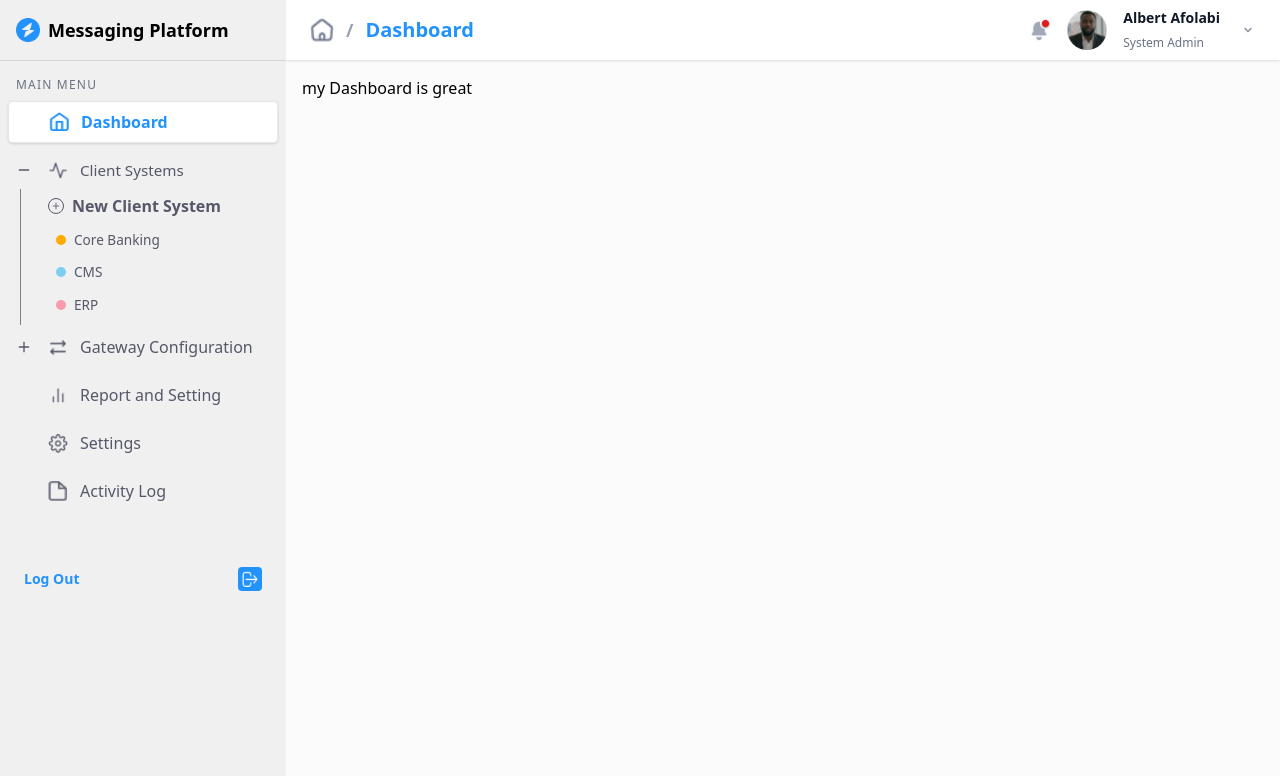
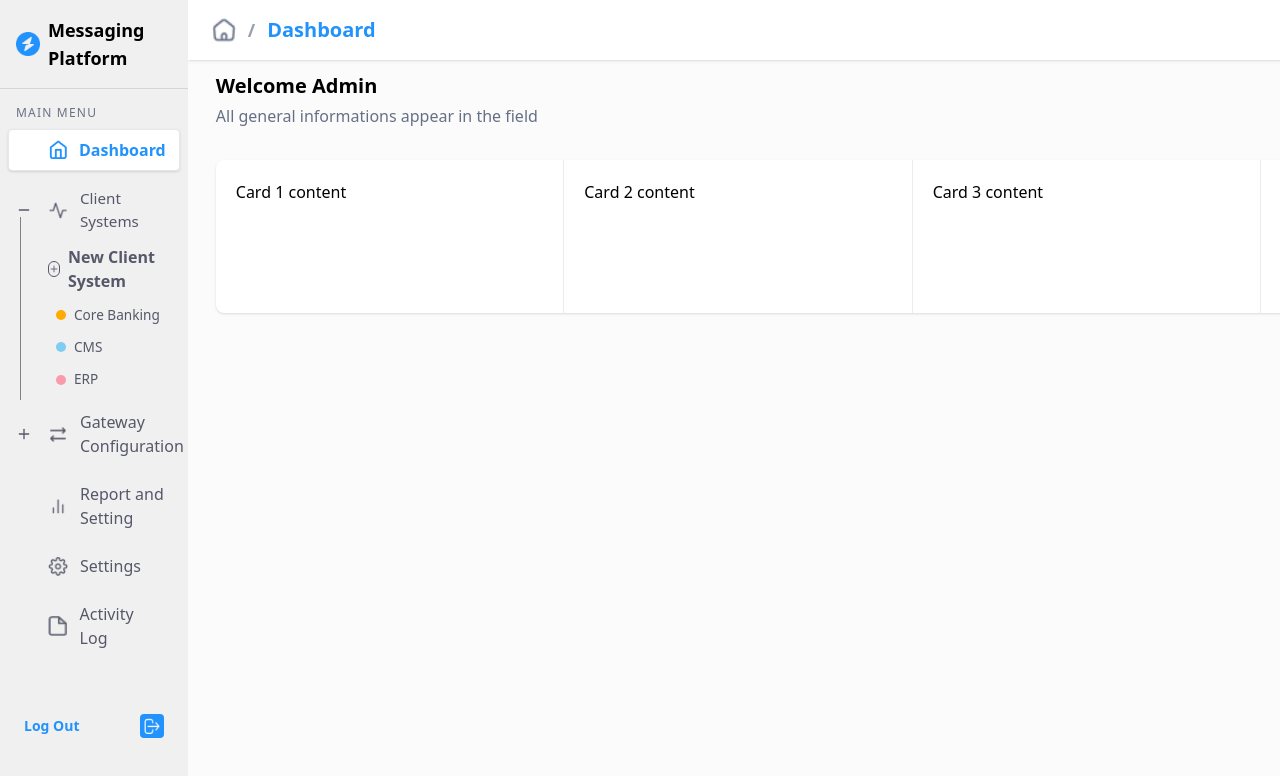
Before and after one commit to GG123lek/messaging, a React (Vite) app: page / in a window 1280 px wide. Shown: the top 776 px of the page. Built offline with nearby package versions, Linux system fonts and the light colour scheme.

Commit message:
card done

```diff
--- a/package.json
+++ b/package.json
@@ -11,8 +11,10 @@
   },
   "dependencies": {
     "@tailwindcss/vite": "^4.1.7",
+    "date-fns": "^4.1.0",
     "lucide-react": "^0.511.0",
     "react": "^19.1.0",
+    "react-date-range": "^2.0.1",
     "react-dom": "^19.1.0",
     "react-icons": "^5.5.0",
     "react-router-dom": "^7.6.1",
--- a/src/Component/Pages/DashboardPage.jsx
+++ b/src/Component/Pages/DashboardPage.jsx
@@ -1,11 +1,25 @@
-import React from 'react';
+import React, { useState } from 'react';
 import PageHeader from '../PageHeader/PageHeader';
 import goop from '../../assets/images/fine.png';
 import bells from '../../assets/images/bell rang.png';
 import chevrons from '../../assets/images/down.png';
 import avas from '../../assets/images/picet.png';
+import calest from "../../assets/images/date.png";
+import "react-date-range/dist/styles.css";
+import "react-date-range/dist/theme/default.css";
+import { format } from "date-fns";
+import { DateRange } from "react-date-range";
 
 function DashboardPage() {
+  const [showCalendar, setShowCalendar] = useState(false);
+  const [range, setRange] = useState([
+    {
+      startDate: new Date("2023-01-06"),
+      endDate: new Date("2023-01-12"),
+      key: "selection",
+    },
+  ]);
+
   return (
     <div>
       <PageHeader
@@ -18,41 +32,80 @@
         }
       >
         <div className="flex items-center space-x-4">
-          {/* Notification Bell with Dot */}
           <div className="w-6 h-6 cursor-pointer">
-        <img
-            src={bells}
-            alt="Notifications"
-            className="w-full h-full object-contain"
-        />
-        </div>
-
-          {/* Profile Image */}
-          <div className="w-10 h-10 rounded-full overflow-hidden bg-gray-200 flex-shrink-0">
-            <img
-              src={avas}
-              alt="Albert Afolabi"
-              className="w-full h-full object-cover"
-            />
+            <img src={bells} alt="Notifications" className="w-full h-full object-contain" />
           </div>
 
-          {/* User Info */}
+          <div className="w-10 h-10 rounded-full overflow-hidden bg-gray-200 flex-shrink-0">
+            <img src={avas} alt="Albert Afolabi" className="w-full h-full object-cover" />
+          </div>
+
           <div className="flex flex-col gap-2">
-            <h3 className="text-sm font-semibold text-gray-900 leading-tight">
-              Albert Afolabi
-            </h3>
+            <h3 className="text-sm font-semibold text-gray-900 leading-tight">Albert Afolabi</h3>
             <p className="text-xs text-gray-500">System Admin</p>
           </div>
 
-          {/* Dropdown Icon */}
           <div className="ml-1">
             <img src={chevrons} alt="Dropdown" className="w-4 h-4 text-gray-400" />
           </div>
         </div>
       </PageHeader>
 
-      <div className="p-4">
-        my Dashboard is great
+      <div className="p-1">
+        {/* Header row with text and date picker */}
+        <div className="flex justify-between items-start px-6 py-2 relative">
+          {/* Left Text */}
+          <div className="flex flex-col space-y-1">
+            <h1 className="text-black font-bold text-xl">Welcome Admin</h1>
+            <p className="text-[#667085]">All general informations appear in the field</p>
+          </div>
+
+          {/* Date Picker Button */}
+          <div className="relative h-12 w-[300px] bg-white shadow-sm rounded-lg border-0 px-3">
+            <div className="flex items-center justify-center h-full gap-2 text-sm text-black whitespace-nowrap">
+              <span className="text-[#344054] font-medium">Showing for:</span>
+              <button
+                onClick={() => setShowCalendar(!showCalendar)}
+                className="flex items-center gap-2 focus:outline-none"
+              >
+                <img src={calest} alt="" className="w-4 h-4 text-gray-500" />
+                <span className="text-black">
+                  {format(range[0].startDate, "MMM d, yyyy")} – {format(range[0].endDate, "MMM d, yyyy")}
+                </span>
+              </button>
+            </div>
+
+            {showCalendar && (
+              <div className="absolute z-10 right-0 mt-2 bg-white rounded-md shadow-lg">
+                <DateRange
+                  editableDateInputs={true}
+                  onChange={(item) => setRange([item.selection])}
+                  moveRangeOnFirstSelection={false}
+                  ranges={range}
+                  rangeColors={["#4F46E5"]}
+                  className="rounded-md"
+                />
+              </div>
+            )}
+          </div>
+        </div>
+
+        {/* Outer wrapper aligns horizontally with header text and date picker */}
+        <div className="px-6 mt-6">
+          {/* White rounded container with shadow, no horizontal padding */}
+          <div className="flex bg-white rounded-lg shadow-sm">
+            {[1, 2, 3, 4].map((card, idx) => (
+              <div
+                key={idx}
+                className={`w-[348.47px] h-[153.13px] p-5 flex-shrink-0 ${
+                  idx !== 3 ? "border-r border-[#EAECF0]" : ""
+                }`}
+              >
+                <div>Card {card} content</div>
+              </div>
+            ))}
+          </div>
+        </div>
       </div>
     </div>
   );
```
Also changed, not shown: src/assets/images/date.png (added), 1 other file (tests, documents, lock files or other folders).
